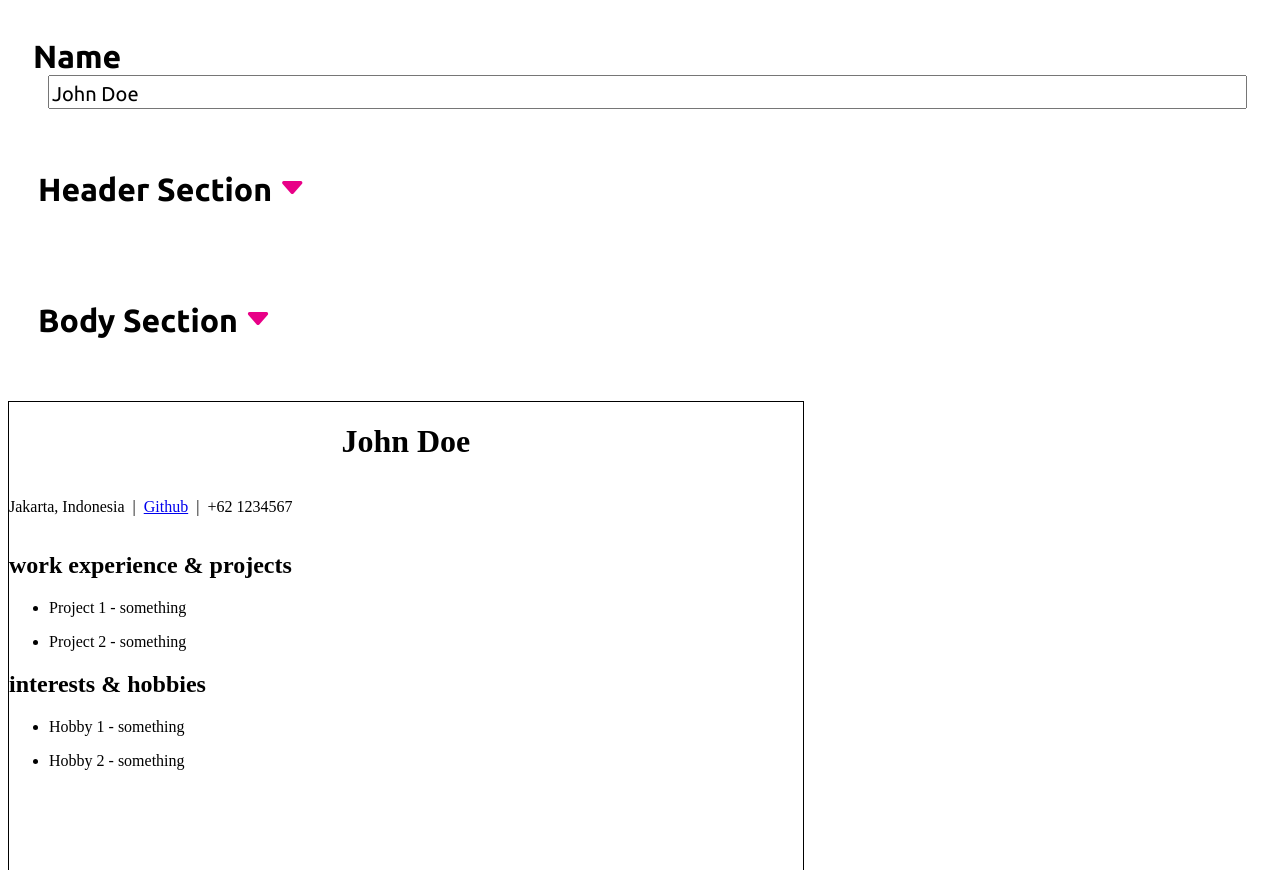
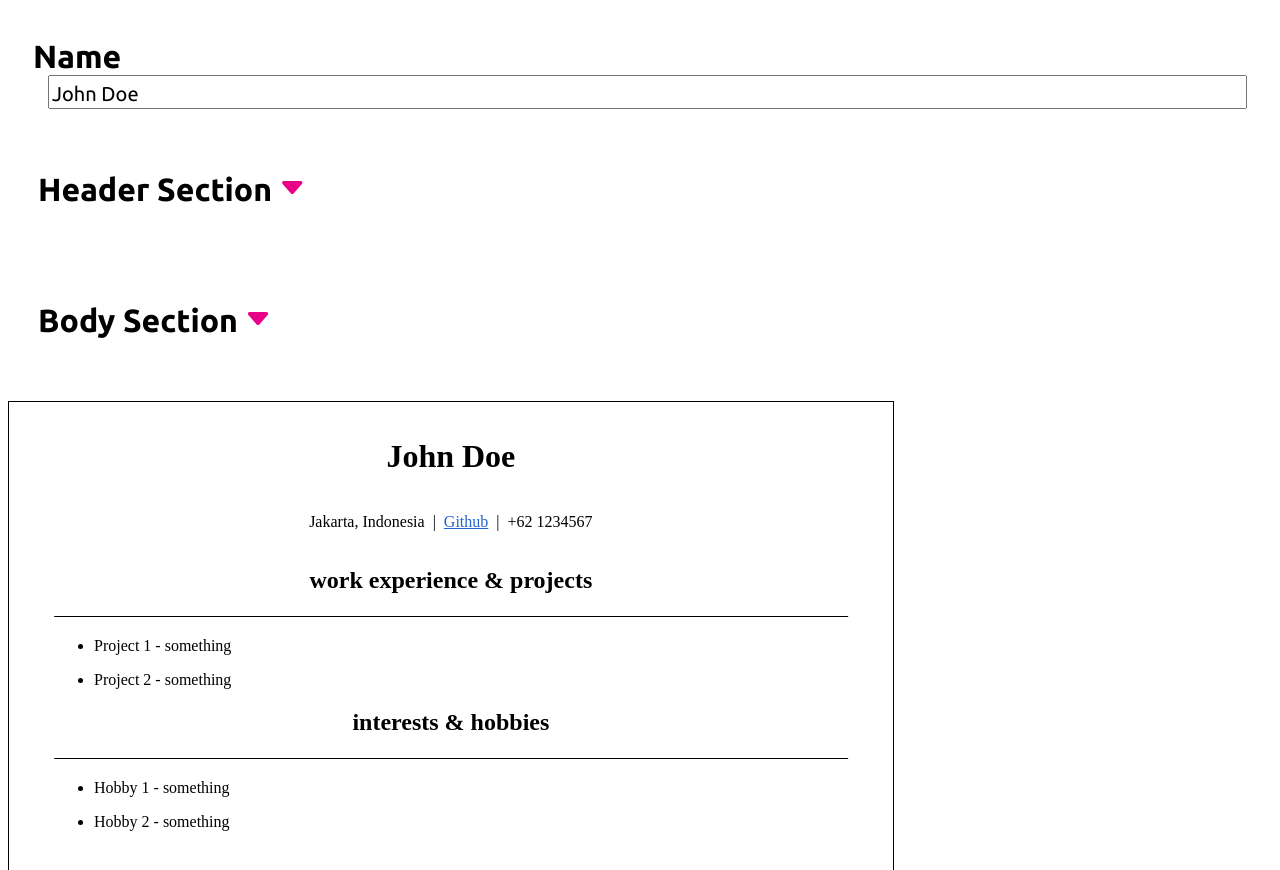
Before and after one commit to aliflikescoding/react-cv-application, a React (Vite) app in the folder app/: page / in a window 1280 px wide. Shown: the top 870 px of the page. Built offline with nearby package versions, Linux system fonts and the light colour scheme.

Commit message:
Finish CV paper links

```diff
--- a/app/src/components/CvPaper.scss
+++ b/app/src/components/CvPaper.scss
@@ -1,15 +1,51 @@
 @import "../sass/variables.scss";
 
 .cv-paper {
+  padding: 15px 45px;
+  position: relative;
   border: 1px solid $text;
   width: 210mm;
   height: 297mm;
+  display: flex;
+  flex-direction: column;
+
+  & > * {
+    text-align: center;
+  }
+
+  a {
+    color: $link;
+
+    &:visited {
+      color: $link;
+    }
+  }
 }
 
-.cv-paper-header-title {
-  text-align: center;
+.cv-paper-body-section-title {
+  position: relative;
+  padding-bottom: 23px;
+
+  &::after {
+    content: "";
+    position: absolute;
+    left: 50%;
+    bottom: 0;
+    transform: translateX(-50%);
+    width: 100%; /* Adjust the width of the underline */
+    height: 1px; /* Adjust the height (thickness) of the underline */
+    background-color: $text; /* Set the color of the underline */
+  }
 }
 
 .cv-paper-header-links {
-  display: flex;
+  text-align: center;
+
+  p {
+    display: inline-block;
+  }
 }
+
+.cv-paper-body-section-points {
+  text-align: left;
+}
```
